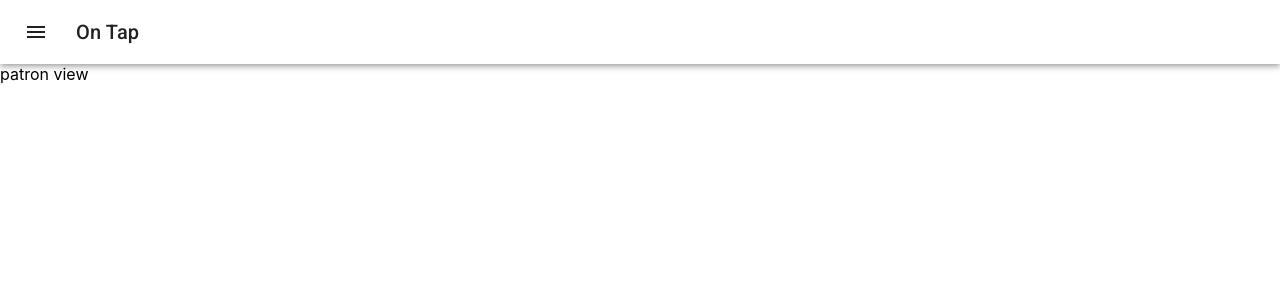
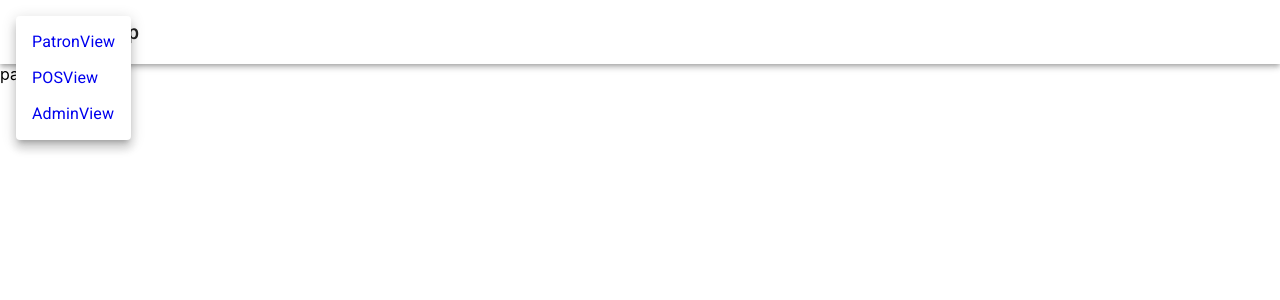
Before and after one commit to DuHerb/OnTap, a React (Create React App) app: page / in a window 1280 px wide. Both pictures are taken after a click on the button "Menu". Shown: the top 300 px of the page. Built offline with nearby package versions, Linux system fonts and the light colour scheme.

Commit message:
add working links to views

```diff
--- a/src/Components/Header.jsx
+++ b/src/Components/Header.jsx
@@ -5,6 +5,10 @@ import Toolbar from '@material-ui/core/Toolbar';
 import Typography from '@material-ui/core/Typography';
 import IconButton from '@material-ui/core/IconButton';
 import MenuIcon from '@material-ui/icons/Menu';
+import Menu from '@material-ui/core/Menu';
+import MenuItem from '@material-ui/core/MenuItem';
+// import { Link } from '@material-ui/core';
+import {Link} from 'react-router-dom';
 
 const useStyles = makeStyles(theme => ({
   root: {
@@ -16,18 +20,41 @@ const useStyles = makeStyles(theme => ({
   title: {
     flexGrow: 1,
   },
+  navLink: {
+    textDecoration: "none"
+  }
 }));
 
 export default function Header(props) {
   const classes = useStyles();
+  const [anchorEl, setAnchorEl] = React.useState(null);
+
+  function handleClick(event) {
+    setAnchorEl(event.currentTarget);
+  }
+
+  function handleClose() {
+    setAnchorEl(null);
+  }
 
   return (
     <div className={classes.root}>
       <AppBar position="static" color="white">
         <Toolbar>
-          <IconButton edge="start" className={classes.menuButton} color="inherit" aria-label="Menu">
+          <IconButton edge="start" className={classes.menuButton} color="inherit" aria-label="Menu" aria-controls="simple-menu" aria-haspopup="true" onClick={handleClick}>
             <MenuIcon />
           </IconButton>
+          <Menu
+        id="simple-menu"
+        anchorEl={anchorEl}
+        keepMounted
+        open={Boolean(anchorEl)}
+        onClose={handleClose}
+      >
+        <MenuItem onClick={handleClose}><Link className={classes.navLink} to="/">PatronView</Link></MenuItem>
+        <MenuItem onClick={handleClose}><Link className={classes.navLink} to="/pos">POSView</Link></MenuItem>
+        <MenuItem onClick={handleClose}><Link className={classes.navLink} to="/admin">AdminView</Link></MenuItem>
+      </Menu>
           <Typography variant="h6" className={classes.title}>
             On Tap
           </Typography>
```
